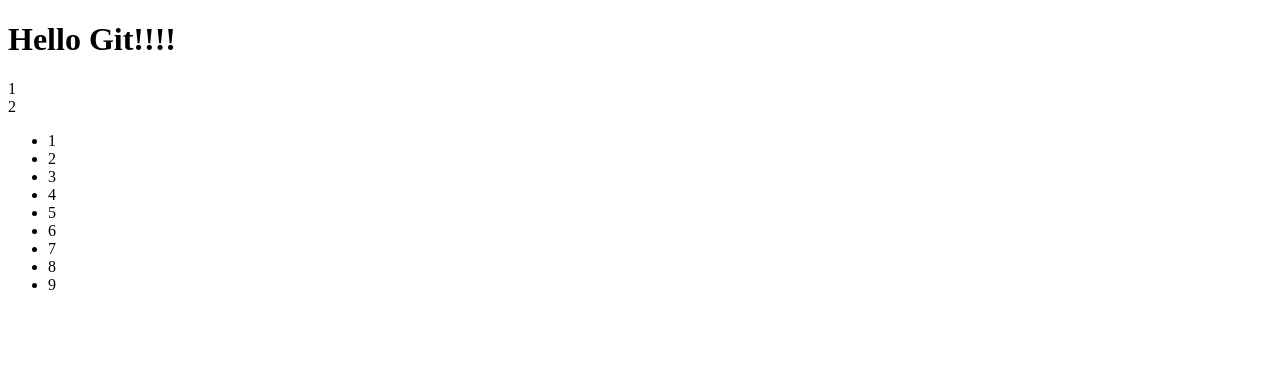
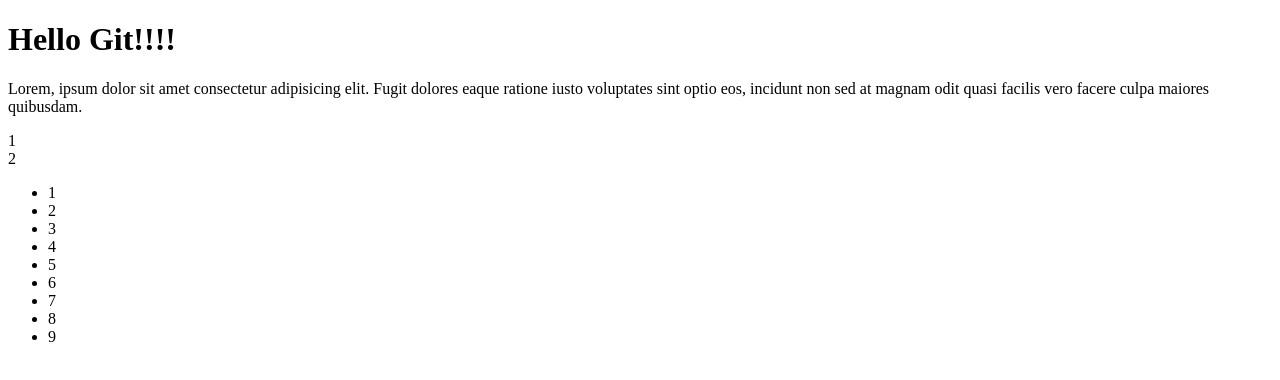
Before and after one commit to Artur3245/git-course-4, a plain HTML site: page index.html in a window 1280 px wide. Drawn offline with Linux system fonts and the light colour scheme.

Commit message:
added paragraph into index.html

```diff
--- a/index.html
+++ b/index.html
@@ -10,6 +10,8 @@
 
 <body>
     <h1>Hello Git!!!!</h1>
+    <p>Lorem, ipsum dolor sit amet consectetur adipisicing elit. Fugit dolores eaque ratione iusto voluptates sint optio eos, incidunt non sed at magnam odit quasi facilis vero facere culpa maiores quibusdam.
+    </p>
     <section>
         1
     </section>
```
